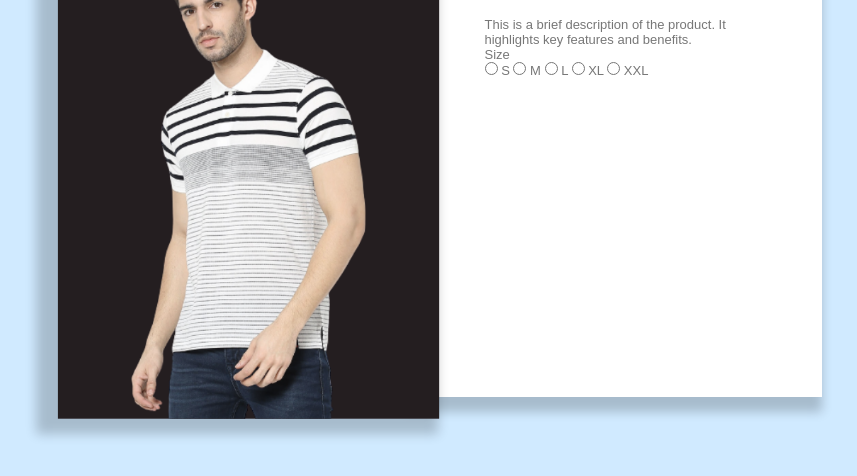
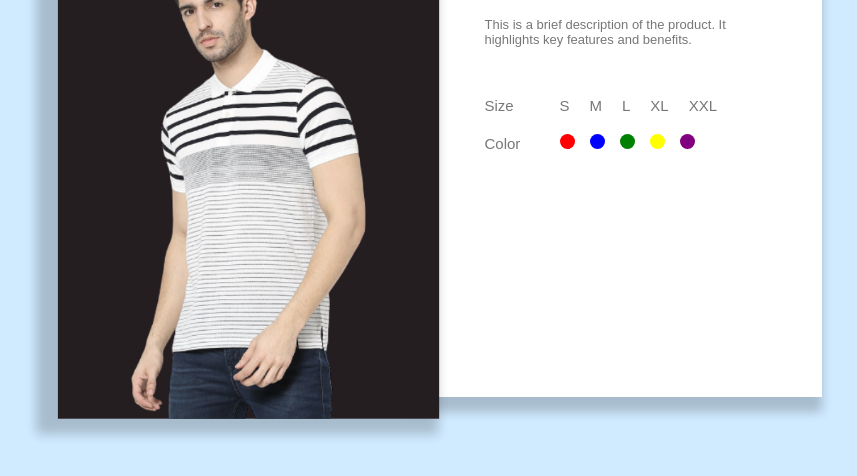
Before and after one commit to mikalPaudel/30.-Product-Page, a plain HTML site: page index.html in a window 1280 px wide. Shown: the part 274-750 px from the top of the page, without its empty margins (193-1050 px from the left). Drawn offline with Linux system fonts and the light colour scheme.

Commit message:
Add color selection options and enhance size selection styles on product page

```diff
--- a/index.html
+++ b/index.html
@@ -33,12 +33,35 @@
                                <span>L</span>
                             </label>
                             <label for="x-large">
-                                <input type="radio" name="size" id="xl" value="x-large">
+                                <input type="radio" name="size" id="x-large" value="x-large">
                                <span>XL</span>
                             </label>
                             <label for="xx-large">
-                                <input type="radio" name="size" id="xxl" value="xx-large">
+                                <input type="radio" name="size" id="xx-large" value="xx-large">
                                <span>XXL</span>
+                            </label>
+                        </div>
+                        <div class="color-select">
+                            <p>Color</p>
+                            <label for="red">
+                                <input type="radio" name="color" id="red" value="red">
+                               <span id="red"></span>
+                            </label>
+                            <label for="blue">
+                                <input type="radio" name="color" id="blue" value="blue">
+                               <span id="blue"></span>
+                            </label>
+                            <label for="green">
+                                <input type="radio" name="color" id="green" value="green">
+                               <span id="green"></span>
+                            </label>
+                            <label for="yellow">
+                                <input type="radio" name="color" id="yellow" value="yellow">
+                               <span id="yellow"></span>
+                            </label>
+                            <label for="purple">
+                                <input type="radio" name="color" id="purple" value="purple">
+                               <span id="purple"></span>
                             </label>
                         </div>
                     </form>
--- a/style.css
+++ b/style.css
@@ -60,3 +60,72 @@
     margin-bottom: 20px;
     color: #00d874;
 }
+
+.details form{
+    font-size: 15px;
+    font-weight: 400;
+}
+
+.size-select{
+    display: flex;
+    align-items: center;
+    margin-top: 50px;
+}
+.size-select p{
+    width: 70px;
+}
+
+.size-select input:checked +span{
+    color: blue;
+    font-weight: 600;
+}
+
+.size-select input{
+    display: none;
+}
+
+.size-select span{
+    padding: 5px;
+    margin-right: 10px;
+    cursor: pointer;
+}
+
+.color-select{
+    display: flex;
+    align-items: center;
+    margin-top: 20px;
+}
+.color-select p{
+    width: 75px;
+
+}
+.color-select span{
+    width: 15px;
+    height: 15px;
+    border-radius: 50%;
+    display: inline-block;
+    margin-right: 15px;
+    cursor: pointer;
+}
+#red{
+    background: red;
+}
+#blue{
+    background: blue;
+}
+#green{
+    background: green;
+}
+#yellow{
+    background: yellow;
+}
+#purple{
+    background: purple;
+}
+.color-select input{
+    display: none;
+}
+.color-select input:checked +span{
+    transform: scale(0.7);
+    box-shadow: 0 0 0 4px #fff, 0 0 0 6px #000;
+}
```
